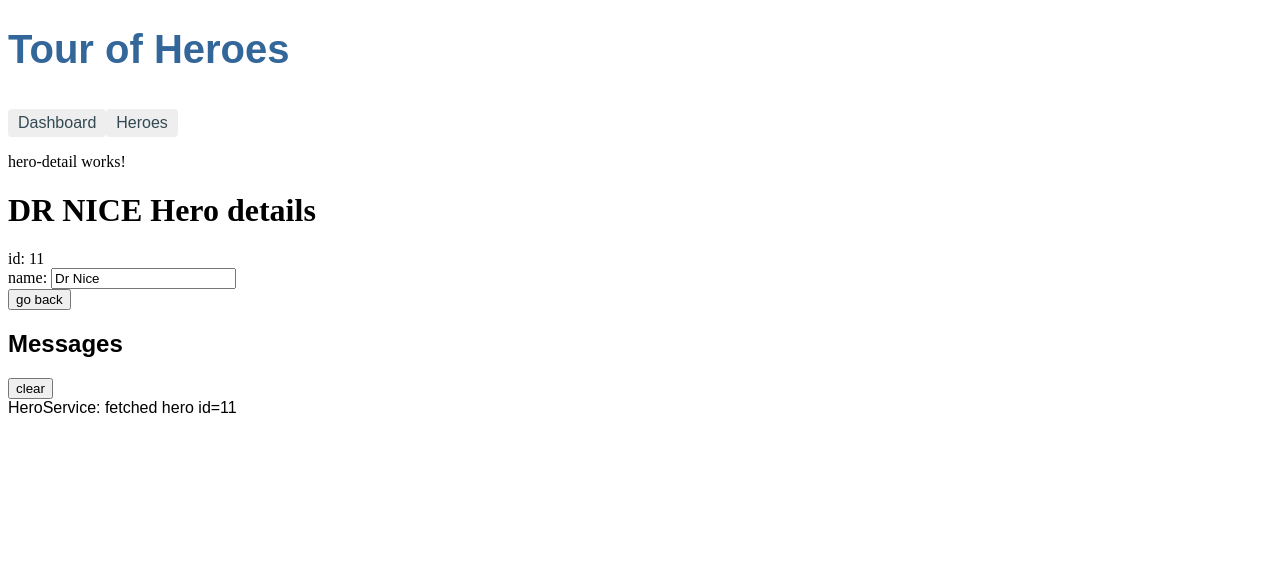
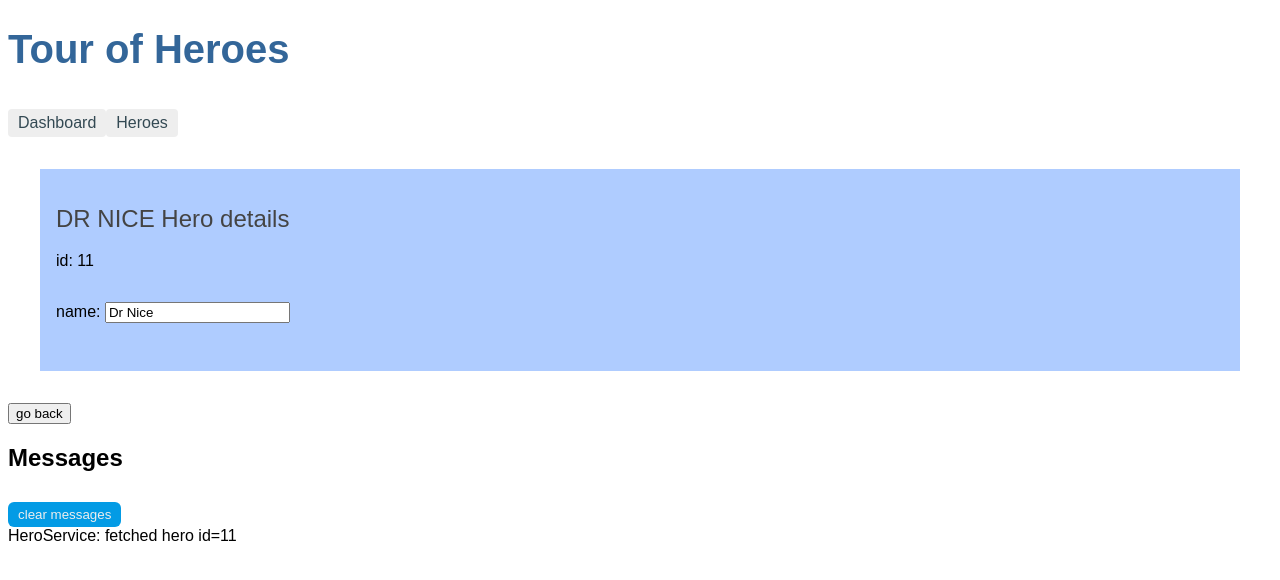
Before and after one commit to Patriziabattisti/angular-tour-of-heroes, an Angular app in the folder angular-tour-of-heroes/: page /detail/11 in a window 1280 px wide. Shown: the top 580 px of the page. Built offline with nearby package versions, Linux system fonts and the light colour scheme.

Commit message:
changed a bit the css

```diff
--- a/angular-tour-of-heroes/src/app/app.component.css
+++ b/angular-tour-of-heroes/src/app/app.component.css
@@ -11,6 +11,7 @@ h2, h3 {
 }
 body {
   margin: 2em;
+
 }
 body, input[type="text"], button {
   color: #333;
@@ -40,4 +41,5 @@ nav a.active {
 /* everywhere else */
 * {
   font-family: Arial, Helvetica, sans-serif;
+
 }
--- a/angular-tour-of-heroes/src/app/hero-detail/hero-detail.component.css
+++ b/angular-tour-of-heroes/src/app/hero-detail/hero-detail.component.css
@@ -0,0 +1,19 @@
+.heroes_detail h2{
+  color: #444;
+  font-family: Arial, Helvetica, sans-serif;
+  font-weight: lighter;
+}
+.heroes_detail{
+  margin: 2em;
+  padding: 1em;
+  background-color: #afccff;
+}
+
+.heroes_detail div{
+  margin: 0 0 2em 0;
+  list-style-type: none;
+  padding: 0;
+  width: 15em;
+  font-family: Arial, Helvetica, sans-serif;
+
+}
--- a/angular-tour-of-heroes/src/app/hero-detail/hero-detail.component.html
+++ b/angular-tour-of-heroes/src/app/hero-detail/hero-detail.component.html
@@ -1,8 +1,6 @@
-<p>hero-detail works!</p>
+<div *ngIf="hero" class="heroes_detail">
 
-<div *ngIf="hero">
-
-  <h1>{{hero.name|uppercase}} Hero details</h1>
+  <h2>{{hero.name|uppercase}} Hero details</h2>
   <div><span>id: </span>{{hero.id}}</div>
 
   <div>
--- a/angular-tour-of-heroes/src/app/heroes/heroes.component.css
+++ b/angular-tour-of-heroes/src/app/heroes/heroes.component.css
@@ -42,3 +42,10 @@
   margin-right: .8em;
   border-radius: 4px 0 0 4px;
 }
+.heroes a{
+  text-decoration: none;
+  color:rebeccapurple;
+}
+.heroes a:hover{
+  color: #607D8B;
+}
--- a/angular-tour-of-heroes/src/app/messages/messages.component.css
+++ b/angular-tour-of-heroes/src/app/messages/messages.component.css
@@ -0,0 +1,11 @@
+button {
+  color:#EEEEEE;
+  font-family: Arial, Helvetica, sans-serif;
+  padding: 5px 10px;
+  text-decoration: none;
+  margin-top: 10px;
+  display: inline-block;
+  background-color:#039be5;
+  border: none;
+  border-radius: 6px;
+}
--- a/angular-tour-of-heroes/src/app/messages/messages.component.html
+++ b/angular-tour-of-heroes/src/app/messages/messages.component.html
@@ -2,7 +2,7 @@
 
   <h2>Messages</h2>
   <button class="clear"
-          (click)="messageService.clear()">clear</button>
+          (click)="messageService.clear()">clear messages</button>
   <div *ngFor='let message of messageService.messages'> {{message}} </div>
 
 </div>
```
